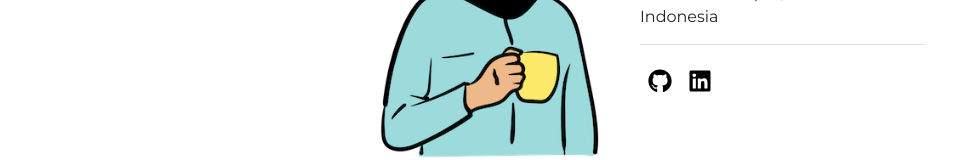
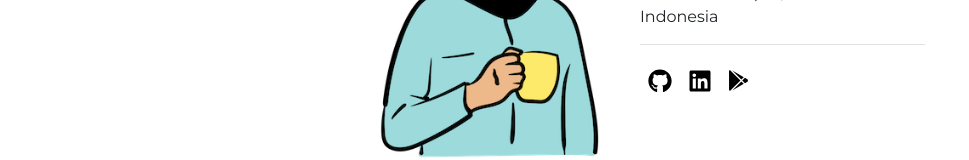
Before and after one commit to nafladiva/nafladiva.github.io, a React (Create React App) app: page / in a window 1280 px wide. Shown: the part 241-401 px from the top of the page, without its empty margins (0-969 px from the left). Built offline with nearby package versions, Linux system fonts and the light colour scheme.

Commit message:
feat: add icon link to google play developer acc

```diff
--- a/src/ui/sections/HeadSection.jsx
+++ b/src/ui/sections/HeadSection.jsx
@@ -1,6 +1,6 @@
 import React from 'react'
 import photo from '../../images/profile.png';
-import { FaGithub, FaLinkedin } from "react-icons/fa";
+import { FaGithub, FaLinkedin, FaGooglePlay } from "react-icons/fa";
 
 function HeadSection() {
     return (
@@ -14,6 +14,7 @@ function HeadSection() {
                     <p className="headtitle1">I’m <b>Nafla</b>, a passionate Flutter Mobile Developer, based in Indonesia</p>
                     <a href="https://github.com/nafladiva"><FaGithub size={24} color='#000' className="m-2" /></a>
                     <a href="https://www.linkedin.com/in/nafla-diva-syafia/"><FaLinkedin size={24} color='#000' className="m-2" /></a>
+                    <a href="https://play.google.com/store/apps/developer?id=DivaLabs"><FaGooglePlay size={21} color='#000' className="m-2" /></a>
                 </div>
             </div>
         </div>
```
